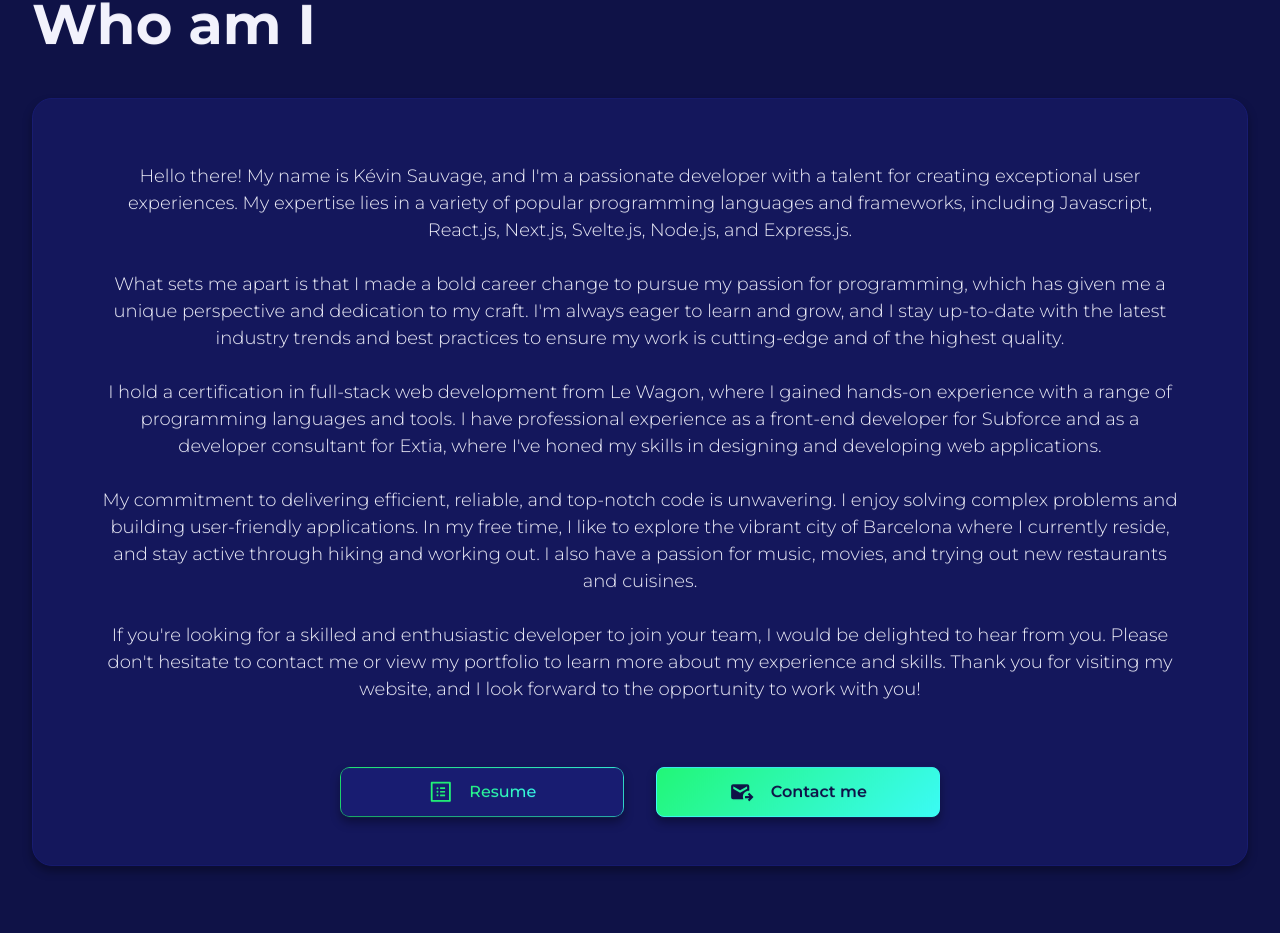
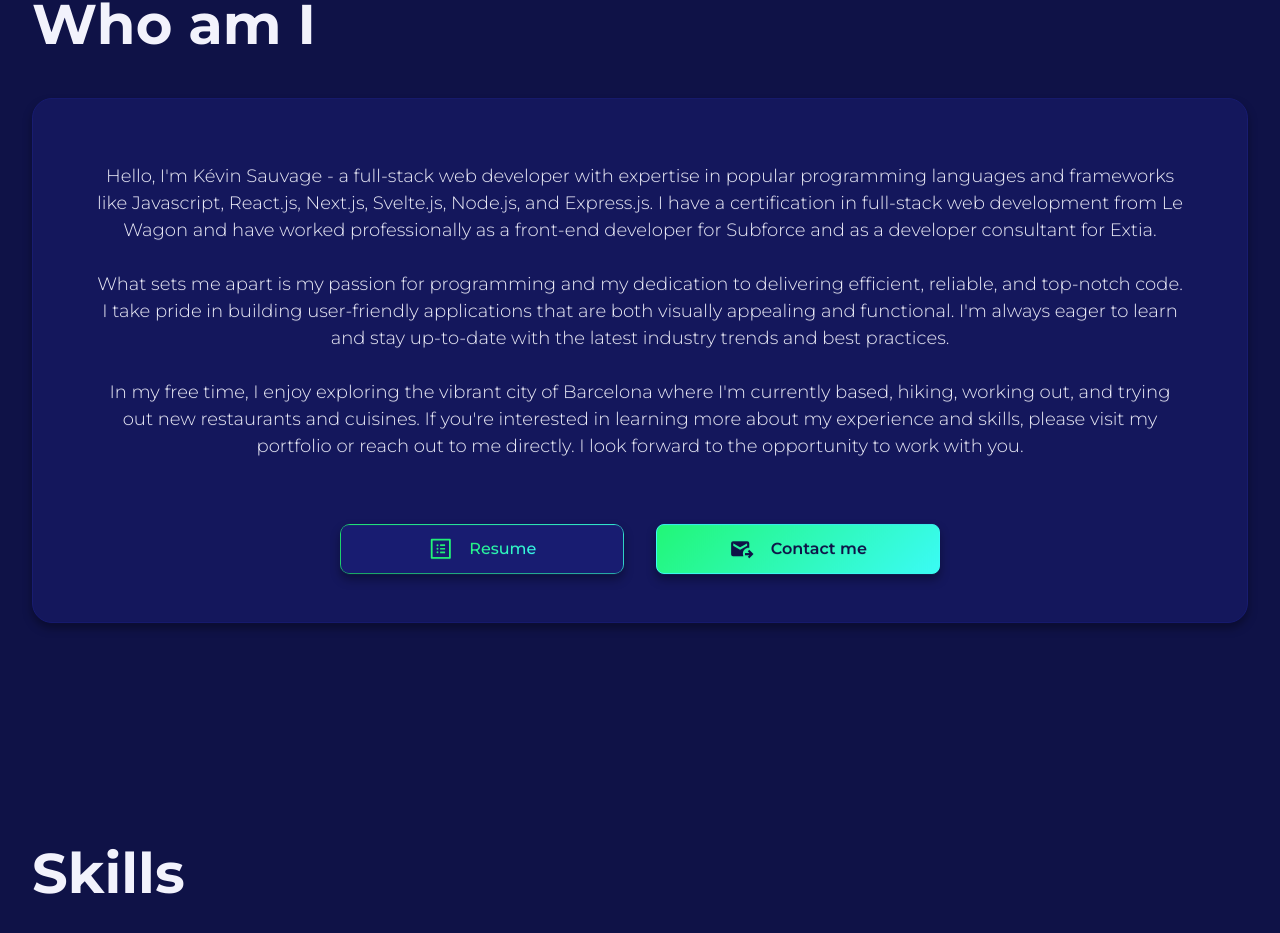
Before and after one commit to kevinsauvage/next-portfolio, a Next.js app: page / in a window 1280 px wide. Shown: the part 916-1849 px from the top of the page. Built offline with nearby package versions, Linux system fonts and the light colour scheme.

Commit message:
update about

```diff
--- a/src/component/About/About.jsx
+++ b/src/component/About/About.jsx
@@ -27,36 +27,23 @@ const About = () => {
         <SlideUpAndFadeIn>
           <div className={styles.wrapper}>
             <p className={styles.about}>
-              Hello there! My name is Kévin Sauvage, and I'm a passionate developer with a talent
-              for creating exceptional user experiences. My expertise lies in a variety of popular
-              programming languages and frameworks, including Javascript, React.js, Next.js,
-              Svelte.js, Node.js, and Express.js.
+              Hello, I'm Kévin Sauvage - a full-stack web developer with expertise in popular
+              programming languages and frameworks like Javascript, React.js, Next.js, Svelte.js,
+              Node.js, and Express.js. I have a certification in full-stack web development from Le
+              Wagon and have worked professionally as a front-end developer for Subforce and as a
+              developer consultant for Extia.
               <br />
               <br />
-              What sets me apart is that I made a bold career change to pursue my passion for
-              programming, which has given me a unique perspective and dedication to my craft. I'm
-              always eager to learn and grow, and I stay up-to-date with the latest industry trends
-              and best practices to ensure my work is cutting-edge and of the highest quality.
+              What sets me apart is my passion for programming and my dedication to delivering
+              efficient, reliable, and top-notch code. I take pride in building user-friendly
+              applications that are both visually appealing and functional. I'm always eager to
+              learn and stay up-to-date with the latest industry trends and best practices.
               <br />
               <br />
-              I hold a certification in full-stack web development from Le Wagon, where I gained
-              hands-on experience with a range of programming languages and tools. I have
-              professional experience as a front-end developer for Subforce and as a developer
-              consultant for Extia, where I've honed my skills in designing and developing web
-              applications.
-              <br />
-              <br />
-              My commitment to delivering efficient, reliable, and top-notch code is unwavering. I
-              enjoy solving complex problems and building user-friendly applications. In my free
-              time, I like to explore the vibrant city of Barcelona where I currently reside, and
-              stay active through hiking and working out. I also have a passion for music, movies,
-              and trying out new restaurants and cuisines.
-              <br />
-              <br />
-              If you're looking for a skilled and enthusiastic developer to join your team, I would
-              be delighted to hear from you. Please don't hesitate to contact me or view my
-              portfolio to learn more about my experience and skills. Thank you for visiting my
-              website, and I look forward to the opportunity to work with you!
+              In my free time, I enjoy exploring the vibrant city of Barcelona where I'm currently
+              based, hiking, working out, and trying out new restaurants and cuisines. If you're
+              interested in learning more about my experience and skills, please visit my portfolio
+              or reach out to me directly. I look forward to the opportunity to work with you.
             </p>
             <div className={styles.btns}>
               <GradientBorder radius="10px">
```
